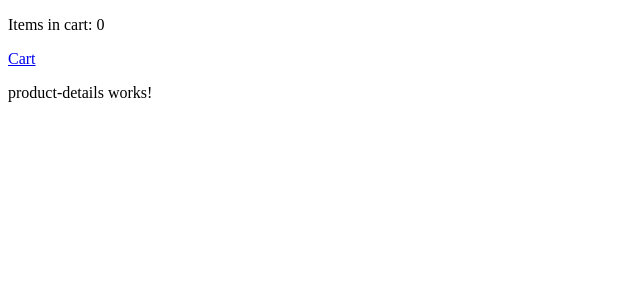
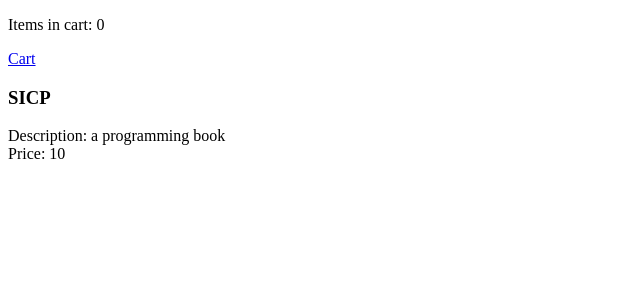
Before and after one commit to ungear/ng-homework, an Angular app: page /product/1 in a window 1280 px wide. Shown: the top 300 px of the page, without its empty margins (0-640 px from the left). Built offline with nearby package versions, Linux system fonts and the light colour scheme.

Commit message:
add product page

```diff
--- a/src/app/products/components/product-details/product-details.component.html
+++ b/src/app/products/components/product-details/product-details.component.html
@@ -1 +1,3 @@
-<p>product-details works!</p>
+<h3>{{product.name}}</h3>
+<div>Description: {{product.description}}</div>
+<div>Price: {{product.price}}</div>
--- a/src/app/products/components/product-details/product-details.component.ts
+++ b/src/app/products/components/product-details/product-details.component.ts
@@ -1,4 +1,7 @@
 import { Component, OnInit } from '@angular/core';
+import { ActivatedRoute } from "@angular/router"
+import { Product } from 'src/types/product';
+import { ProductService } from '../../services/product.service';
 
 @Component({
   selector: 'app-product-details',
@@ -6,10 +9,15 @@
   styleUrls: ['./product-details.component.scss']
 })
 export class ProductDetailsComponent implements OnInit {
-
-  constructor() { }
+  product: Product;
+  constructor(
+    private route:ActivatedRoute,
+    private productService: ProductService
+  ) { }
 
   ngOnInit() {
+    let pId = parseInt(this.route.snapshot.paramMap.get('productId'));
+    this.product = this.productService.getProductById(pId)
   }
 
 }
--- a/src/app/products/services/product.service.ts
+++ b/src/app/products/services/product.service.ts
@@ -2,15 +2,7 @@
 
 import { Product, Category } from '../../../types/product';
 
-@Injectable({
-  providedIn: 'root'
-})
-export class ProductService {
-
-  constructor() { }
-
-  getProducts(): Product[] {
-    return [
+const PRODUCTS = [
   {
     id: 1,
     name: 'SICP',
@@ -35,6 +27,20 @@
     category: Category.Food,
     isAvailable: false,
   }
-    ];
+]
+
+@Injectable({
+  providedIn: 'root'
+})
+export class ProductService {
+
+  constructor() { }
+
+  getProducts(): Product[] {
+    return PRODUCTS;
+  }
+
+  getProductById(pId: number): Product{
+    return PRODUCTS.find(x => x.id === pId)
   }
 }
```
Lines whose indentation alone changed are shown as unchanged.
